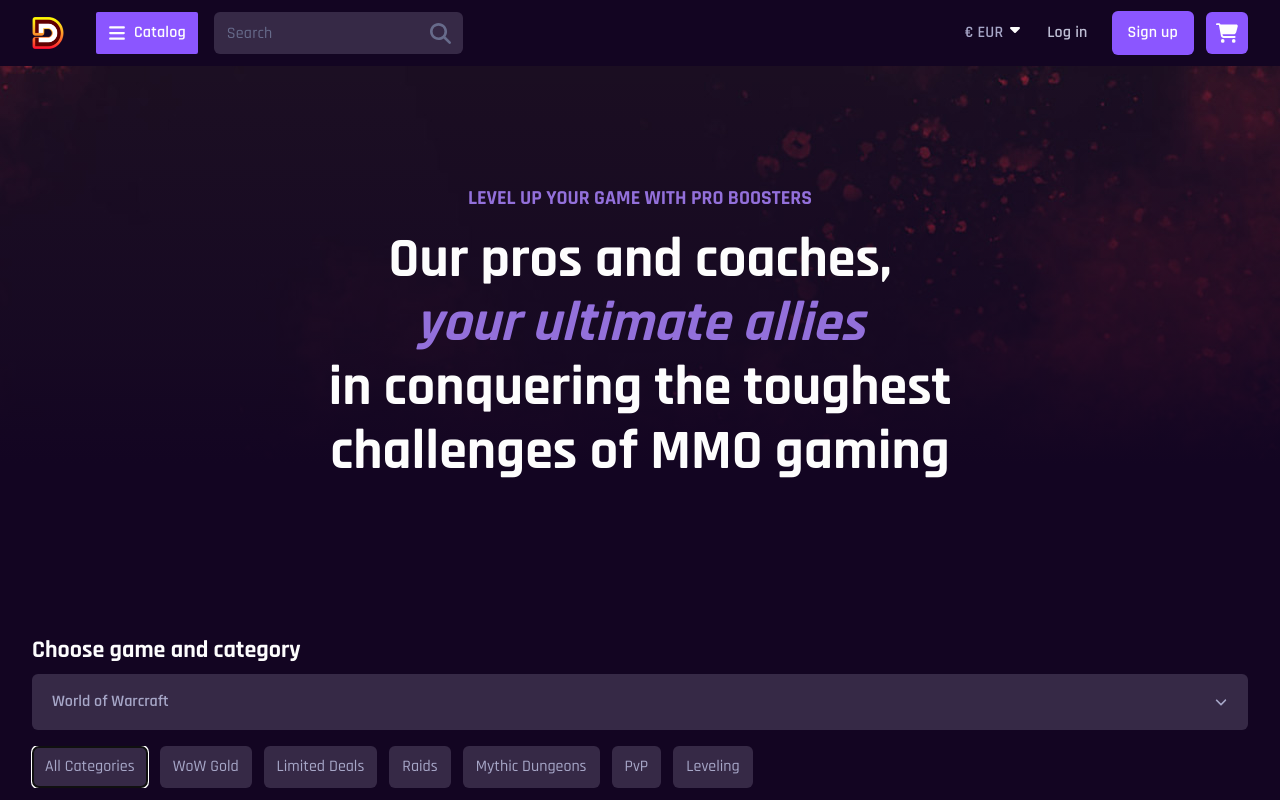
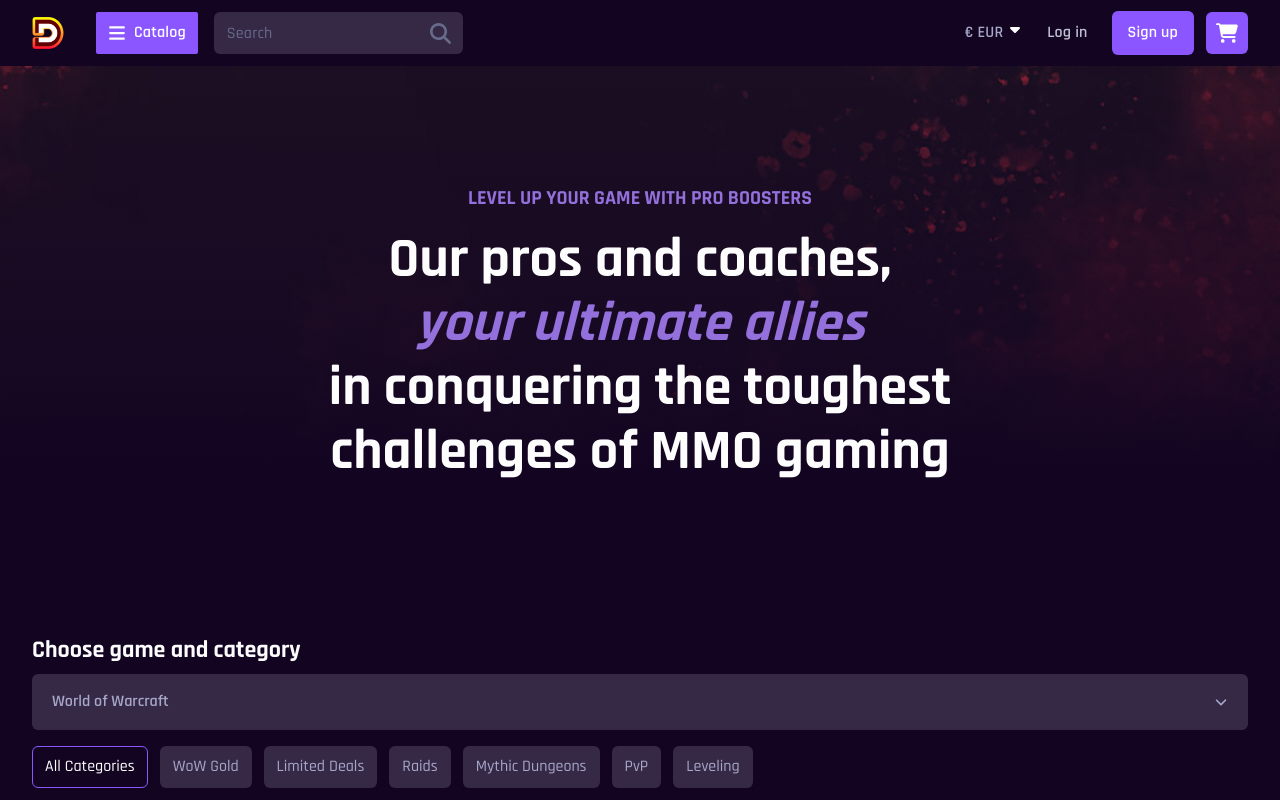
Before and after one commit to miroslavmihok/Dawndelvers, a React (Create React App) app in the folder frontend/: page / in a window 1280 px wide. Shown: the top 800 px of the page. Built offline with nearby package versions, Linux system fonts and the light colour scheme.

Commit message:
fixed a minor focus bug

```diff
--- a/frontend/src/components/Main/Content/Products/Categories.jsx
+++ b/frontend/src/components/Main/Content/Products/Categories.jsx
@@ -19,7 +19,7 @@
       {submenu.map((category, index) => (
         <button
           key={index}
-          className="text-fontCoolGray hover:text-fontLightGray focus:border-lightPurple inline-flex items-center whitespace-nowrap rounded-md border border-transparent bg-sepiaPurple px-3 py-2 font-medium transition-all duration-300 ease-in-out hover:bg-lightSepiaPurple focus:bg-darkPurple focus:text-white focus:outline-0"
+          className="inline-flex items-center whitespace-nowrap rounded-md border border-transparent bg-sepiaPurple px-3 py-2 font-medium text-fontCoolGray outline-0 transition-all duration-300 ease-in-out hover:bg-lightSepiaPurple hover:text-fontLightGray focus:border-lightPurple focus:bg-darkPurple focus:text-white focus:outline-0"
           onClick={() => currentCategoryHandler(category)}
         >
           {category.title}
--- a/frontend/src/components/Main/Content/Products/Products.jsx
+++ b/frontend/src/components/Main/Content/Products/Products.jsx
@@ -136,7 +136,7 @@
               ref={focusRef}
               autoFocus
               className="inline-flex items-center whitespace-nowrap rounded-md border border-transparent bg-sepiaPurple px-3 py-2 font-medium text-fontCoolGray
-              transition-all duration-300 ease-in-out hover:bg-lightSepiaPurple hover:text-fontLightGray active:focus:border-lightPurple active:focus:bg-darkPurple active:focus:text-white active:focus:outline-0 active:focus:outline-transparent"
+              outline-0 transition-all duration-300 ease-in-out hover:bg-lightSepiaPurple hover:text-fontLightGray focus:border-lightPurple focus:bg-darkPurple focus:text-white focus:outline-0 focus:outline-transparent"
               onClick={() => setCurrentCategory("All Categories")}
             >
               All Categories
```
